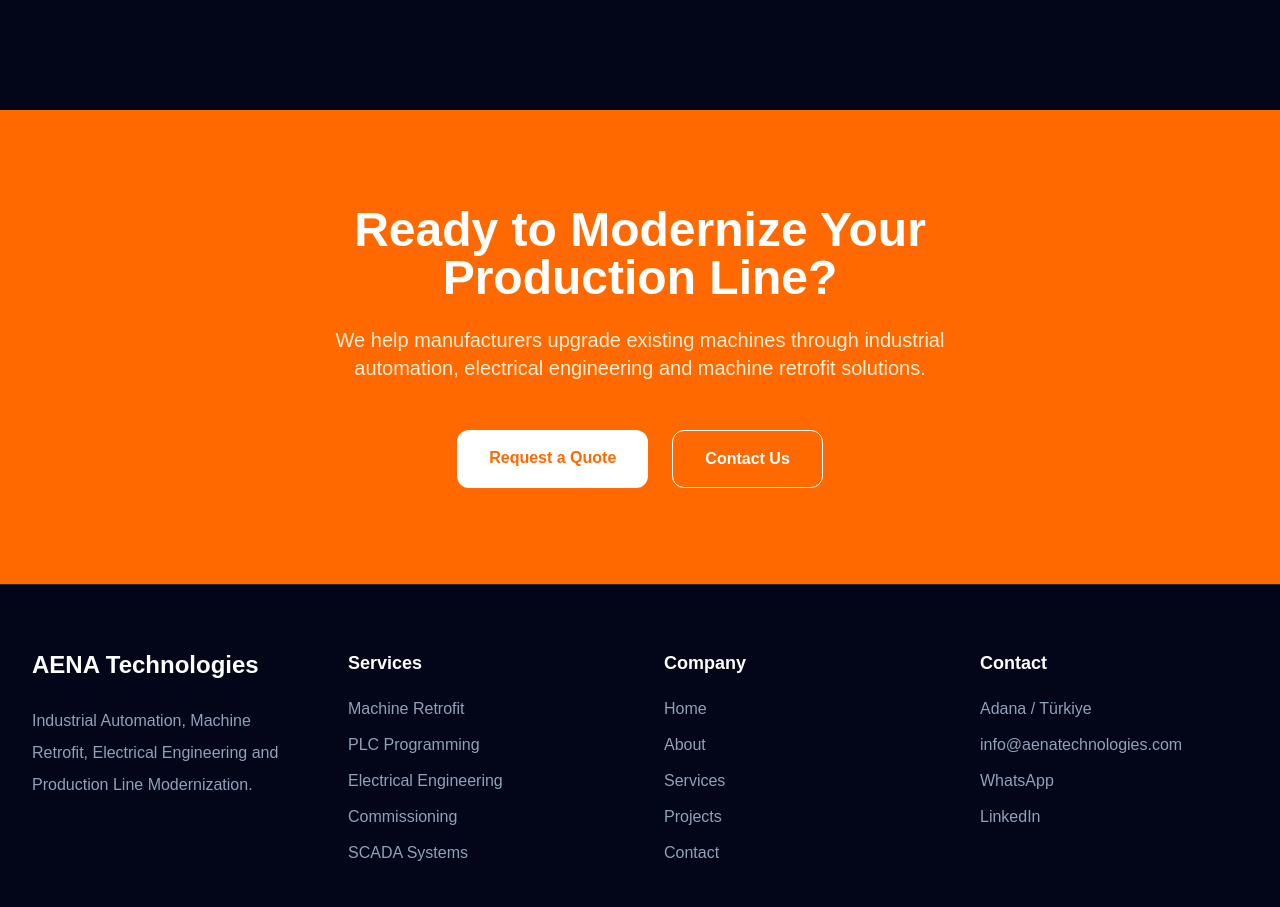
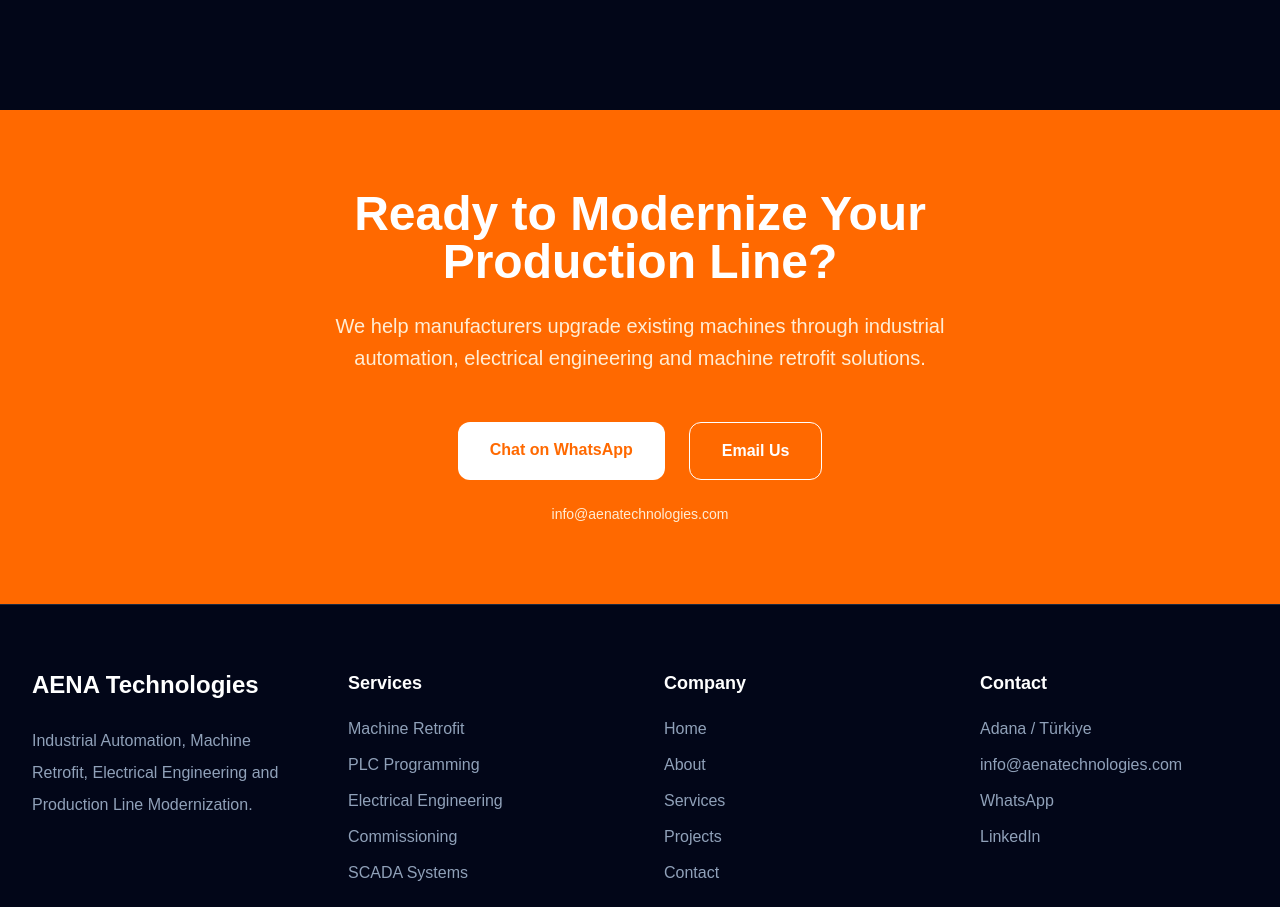
Before and after one commit to ilmaz0/aena-technologies, a Next.js app: page / in a window 1280 px wide. Shown: the part 8700-9607 px from the top of the page. Built offline with nearby package versions, Linux system fonts and the light colour scheme.

Commit message:
Add WhatsApp and email contact channels

```diff
--- a/components/Home/CTA.tsx
+++ b/components/Home/CTA.tsx
@@ -1,41 +1,65 @@
-import Link from "next/link";
-
 export default function CTA() {
   return (
-    <section className="bg-orange-500 py-24 text-center text-white">
+    <section className="bg-orange-500 py-20">
+      <div className="mx-auto max-w-4xl px-6 text-center sm:px-8">
 
-      <div className="mx-auto max-w-4xl px-8">
-
-        <h2 className="text-5xl font-extrabold">
+        <h2 className="text-4xl font-extrabold text-white sm:text-5xl">
           Ready to Modernize Your Production Line?
         </h2>
 
-        <p className="mx-auto mt-6 max-w-2xl text-xl text-orange-100">
+        <p className="mx-auto mt-6 max-w-2xl text-lg leading-8 text-orange-100 sm:text-xl">
           We help manufacturers upgrade existing machines through
           industrial automation, electrical engineering and machine
           retrofit solutions.
         </p>
 
-        <div className="mt-12 flex justify-center gap-6">
+        <div className="mt-10 flex flex-col justify-center gap-4 sm:mt-12 sm:flex-row sm:gap-6">
 
-          <Link
-            href="/contact"
-            className="rounded-xl bg-white px-8 py-4 font-bold text-orange-500 transition hover:bg-slate-100"
+          {/* WhatsApp */}
+          <a
+            href="https://wa.me/905061234843?text=Hello%20AENA%20Technologies%2C%20I%20found%20your%20website%20and%20would%20like%20to%20discuss%20a%20machine%20retrofit%20or%20automation%20project."
+            target="_blank"
+            rel="noopener noreferrer"
+            className="
+              rounded-xl
+              bg-white
+              px-8
+              py-4
+              font-bold
+              text-orange-500
+              transition
+              hover:bg-slate-100
+            "
           >
-            Request a Quote
-          </Link>
+            Chat on WhatsApp
+          </a>
 
-          <Link
-            href="/contact"
-            className="rounded-xl border border-white px-8 py-4 font-bold text-white transition hover:bg-white hover:text-orange-500"
+          {/* Email */}
+          <a
+            href="mailto:info@aenatechnologies.com?subject=Machine%20Retrofit%20%26%20Automation%20Inquiry"
+            className="
+              rounded-xl
+              border
+              border-white
+              px-8
+              py-4
+              font-bold
+              text-white
+              transition
+              hover:bg-white
+              hover:text-orange-500
+            "
           >
-            Contact Us
-          </Link>
+            Email Us
+          </a>
 
         </div>
 
+        <p className="mt-6 text-sm text-orange-100">
+          info@aenatechnologies.com
+        </p>
+
       </div>
-
     </section>
   );
 }
```
